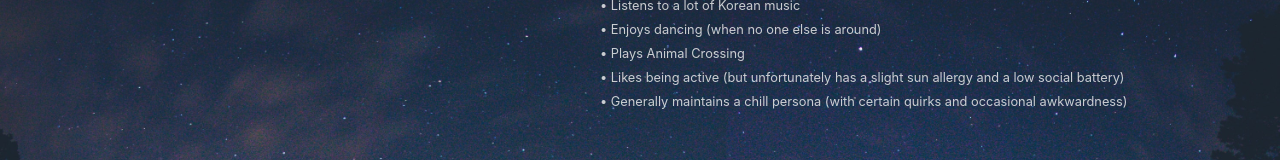
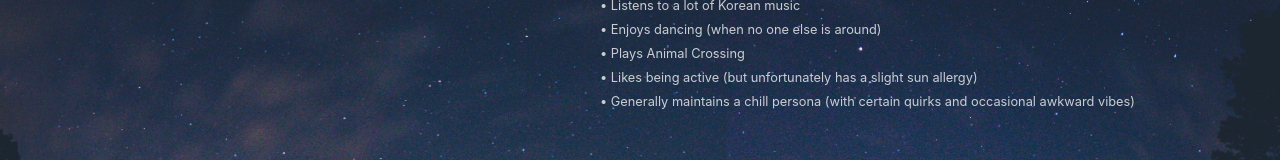
Before and after one commit to ewu2/portfolio, a plain HTML site: page about.html in a window 1280 px wide. Shown: the part 798-958 px from the top of the page. Drawn offline with nearby package versions, Linux system fonts and the light colour scheme.

Commit message:
updated about me text

```diff
--- a/about.html
+++ b/about.html
@@ -106,8 +106,8 @@
             <li><small> • Listens to a lot of Korean music</small></li>
             <li><small> • Enjoys dancing (when no one else is around)</small></li>
             <li><small> • Plays Animal Crossing</small></li>
-            <li><small> • Likes being active (but unfortunately has a slight sun allergy and a low social battery)</small></li>
-            <li><small> • Generally maintains a chill persona (with certain quirks and occasional awkwardness)</small></li>
+            <li><small> • Likes being active (but unfortunately has a slight sun allergy)</small></li>
+            <li><small> • Generally maintains a chill persona (with certain quirks and occasional awkward vibes)</small></li>
           </ul>
         </div>
       </div>
```
